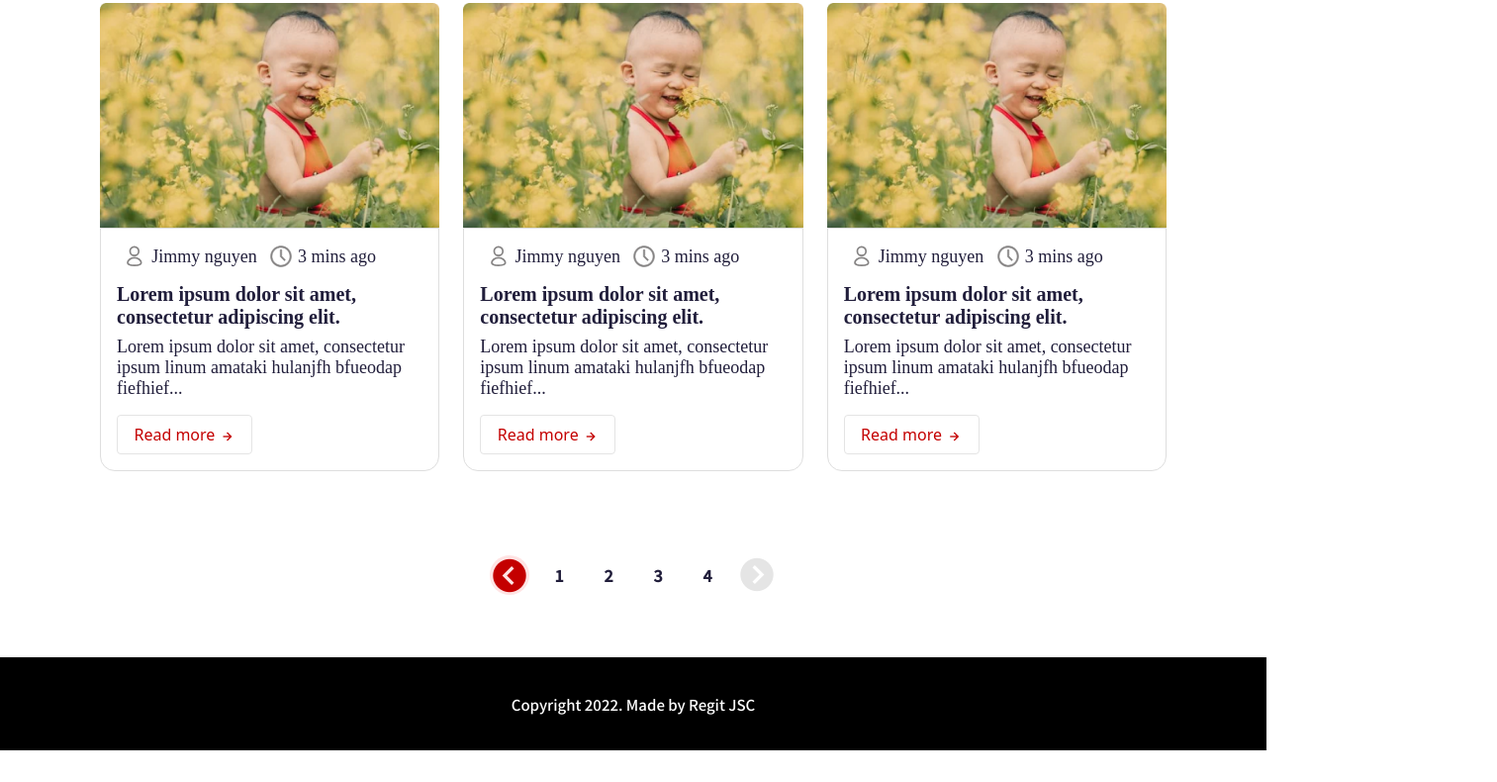
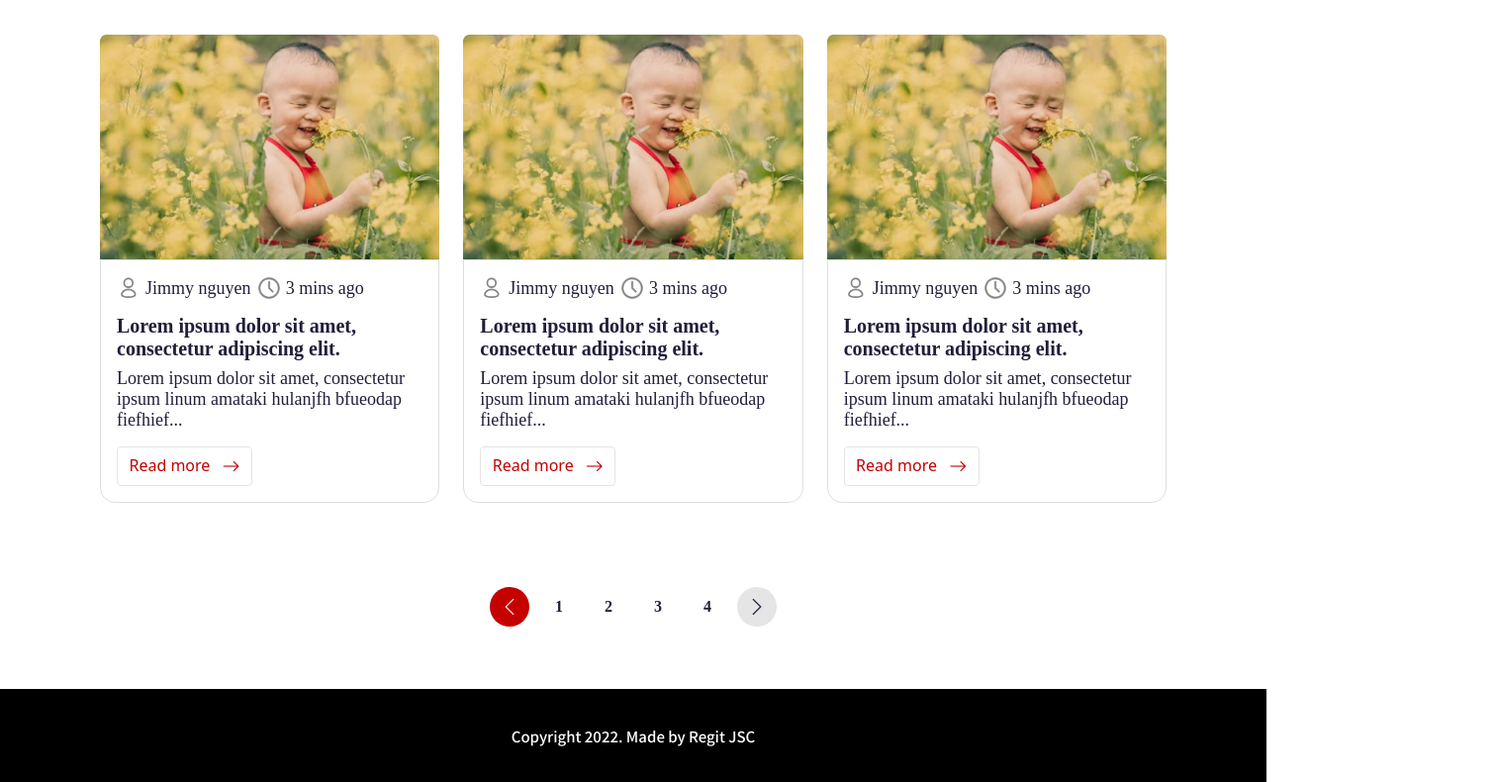
Before and after one commit to hoangnh-regit/html, a website: page index.html in a window 1280 px wide. Shown: the part 1752-2542 px from the top of the page at 99% size, 1513 px wide, since content can reach past the window. Before the commit the page ends 2510 px from the top, so only its background shows below. Drawn offline with nearby package versions, Linux system fonts and the light colour scheme; a web font is replaced by a local one.

Commit message:
fix size

```diff
--- a/index.html
+++ b/index.html
@@ -36,22 +36,22 @@
       <div class="img">
         <img src="./images/laptop-in-modern-office 1.png" alt="" />
       </div>
-      <div class="menu">
+      <div class="menu" id="navbar">
         <nav class="left nav-menu">
           <a href="" class="logo"
             ><img src="./images/Group 155 (1).png" alt=""
           /></a>
           <div class="form-search">
             <form class="box" action="">
-              <input class="search" type="search" placeholder="Search now" />
+              <input class="search" type="search" placeholder="Search blog" />
               <button><i class="bx bx-search"></i></button>
             </form>
           </div>
         </nav>
         <nav class="right nav-menu">
           <li><a class="first" href="#">Top</a></li>
-          <li><a class="second" href="#">Create block</a></li>
-          <li><a class="third">Your name</a></li>
+          <li><a class="second" href="#">Create blog</a></li>
+          <li><a class="third">myname</a></li>
           <li>
             <a href="#"><i class="fouth bx bx-user-circle"></i></a>
           </li>
@@ -65,7 +65,7 @@
           <a href="" class="logo"
             ><img src="./images/Group 155 (1).png" alt=""
           /></a>
-          <a href="">
+          <a href="" class="search-btn">
             <i class="bx bx-search"></i>
           </a>
         </div>
@@ -79,11 +79,11 @@
       </div>
     </header>
 
-    <section class="pt-5 pb-5">
+    <section class=" pb-5">
       <div class="list-title">
         <h1 class="">List Blog</h1>
         <div class="category">
-          <select name="" id="">
+          <select name="select" id="" class="select">
             <option selected value="">Category</option>
             <option value="">Category</option>
             <option value="">Category</option>
@@ -161,7 +161,7 @@
             </p>
             <div class="read-more">
               <a href="#" class=""
-                >Read more <i class="bx bx-right-arrow-alt"></i
+                >Read more <i class="bi bi-arrow-right"></i
               ></a>
             </div>
           </div>
@@ -236,7 +236,7 @@
             </p>
             <div class="read-more">
               <a href="#" class=""
-                >Read more <i class="bx bx-right-arrow-alt"></i
+                >Read more <i class="bi bi-arrow-right"></i
               ></a>
             </div>
           </div>
@@ -311,7 +311,7 @@
             </p>
             <div class="read-more">
               <a href="#" class=""
-                >Read more <i class="bx bx-right-arrow-alt"></i
+                >Read more <i class="bi bi-arrow-right"></i
               ></a>
             </div>
           </div>
@@ -386,7 +386,7 @@
             </p>
             <div class="read-more">
               <a href="#" class=""
-                >Read more <i class="bx bx-right-arrow-alt"></i
+                >Read more <i class="bi bi-arrow-right"></i
               ></a>
             </div>
           </div>
@@ -461,7 +461,7 @@
             </p>
             <div class="read-more">
               <a href="#" class=""
-                >Read more <i class="bx bx-right-arrow-alt"></i
+                >Read more <i class="bi bi-arrow-right"></i
               ></a>
             </div>
           </div>
@@ -536,7 +536,7 @@
             </p>
             <div class="read-more">
               <a href="#" class=""
-                >Read more <i class="bx bx-right-arrow-alt"></i
+                >Read more <i class="bi bi-arrow-right"></i
               ></a>
             </div>
           </div>
@@ -611,7 +611,7 @@
             </p>
             <div class="read-more">
               <a href="#" class=""
-                >Read more <i class="bx bx-right-arrow-alt"></i
+                >Read more <i class="bi bi-arrow-right"></i
               ></a>
             </div>
           </div>
@@ -686,7 +686,7 @@
             </p>
             <div class="read-more">
               <a href="#" class=""
-                >Read more <i class="bx bx-right-arrow-alt"></i
+                >Read more <i class="bi bi-arrow-right"></i
               ></a>
             </div>
           </div>
@@ -761,7 +761,7 @@
             </p>
             <div class="read-more">
               <a href="#" class=""
-                >Read more <i class="bx bx-right-arrow-alt"></i
+                >Read more <i class="bi bi-arrow-right"></i
               ></a>
             </div>
           </div>
@@ -770,16 +770,14 @@
 
       <ul class="pagination">
         <li>
-          <a href=""
-            ><i class="bx bxs-chevron-right-circle bx-rotate-180"></i
-          ></a>
+          <a href=""><i class="bi bi-chevron-left"></i></a>
         </li>
         <li><a class="active" href="#0">1</a></li>
         <li><a href="#0">2</a></li>
         <li><a href="#0">3</a></li>
         <li><a href="#0">4</a></li>
         <li>
-          <a href=""><i class="bx bxs-chevron-right-circle"></i></a>
+          <a href=""><i class="bi bi-chevron-right"></i></a>
         </li>
       </ul>
     </section>
--- a/js/index.js
+++ b/js/index.js
@@ -1,7 +1,18 @@
 const toggleBtns = document.getElementsByClassName('toggle-btn')[0];
 const navbarLinks = document.getElementsByClassName('navbar-links')[0];
+var prevScrollpos = window.pageYOffset;
 
 toggleBtns.addEventListener('click', (event) => {
   event.preventDefault(); // Ngăn chặn hành vi mặc định của sự kiện click
   navbarLinks.classList.toggle('active');
 });
+
+window.onscroll = function() {
+var currentScrollPos = window.pageYOffset;
+  if (prevScrollpos > currentScrollPos) {
+    document.getElementById("navbar").style.top = "0";
+  } else {
+    document.getElementById("navbar").style.top = "-130px";
+  }
+  prevScrollpos = currentScrollPos;
+}
--- a/scss/_content.scss
+++ b/scss/_content.scss
@@ -1,6 +1,6 @@
 section {
   @include mobile {
-    margin: 0 68px 0 64px;
+    margin: 69.5px 68px 0 64px;
     .list-title {
       @include flexSpace();
       padding: 72.58px 0 28px 0;
@@ -10,12 +10,17 @@ section {
       .category {
         width: 144px;
         height: 40px;
-        select {
+        .select {
           width: 100%;
           height: 100%;
+          padding-left: 20px;
           font-family: $font-noto-san-jp;
           border: 1px solid $color-5;
           border-radius: 4px;
+          appearance: none;
+          background-image: url(../images/ic_round-navigate-next.png);
+          background-repeat: no-repeat;
+          background-position: right 10px center;
         }
       }
     }
@@ -35,9 +40,14 @@ section {
         select {
           width: 100%;
           height: 100%;
+          padding-left: 20px;
           font-family: $font-noto-san-jp;
           border: 1px solid $color-5;
           border-radius: 4px;
+          appearance: none;
+          background-image: url(../images/ic_round-navigate-next.png);
+          background-repeat: no-repeat;
+          background-position: right 10px center;
         }
       }
     }
@@ -67,7 +77,7 @@ section {
       .author,
       .time {
         @include flexSpace();
-        padding: 0 2%;
+        padding: 0 2% 0 0;
         span {
           margin-left: 5px;
         }
@@ -101,6 +111,8 @@ section {
       text-decoration: none;
     }
     i {
+      padding-left: 8px;
+      font-size: 18px;
       vertical-align: middle;
     }
   }
@@ -113,21 +125,22 @@ section {
       display: inline-block;
       list-style: none;
       &:first-child {
-        font-size: 40px;
+        font-size: 20px;
         a {
-          color: $color-1;
-          background-color: $color-2;
+          color: $color-2;
+          background-color: $color-1;
           border-radius: 50%;
         }
       }
       &:last-child {
-        font-size: 40px;
+        font-size: 20px;
         a {
-          color: #e5e5e5;
+          background-color: #e5e5e5;
+          border-radius: 50%;
         }
       }
       a {
-        @include fontStyle($color-4, $font-noto-san-jp, none, 700);
+        @include fontStyle($color-4, $font-gyloy, none, 700);
         width: 40px;
         height: 40px;
         display: block;
--- a/scss/_header.scss
+++ b/scss/_header.scss
@@ -1,16 +1,17 @@
 header {
   height: auto;
-
   .img {
     @include mobile {
       top: 69px;
+      width: auto;
+      height: 454.493px;
+    }
+    @include desktop {
+      width: 100%;
     }
     width: 100%;
     height: auto;
     position: relative;
-    img {
-      width: 100%;
-    }
   }
 
   @include mobile {
@@ -26,6 +27,15 @@ header {
         top: 0;
         background-color: $color-3;
         padding: 4px 2%;
+        .search-btn {
+          i {
+            color: #a7a7a7;
+            font-size: 19px;
+          }
+        }
+        .toggle {
+          font-size: 35px;
+        }
         a {
           text-decoration: none;
           color: $color-6;
@@ -33,6 +43,7 @@ header {
         i {
           font-size: 35px;
           vertical-align: middle;
+          color: $color-7;
         }
       }
       .navbar-links {
@@ -74,21 +85,25 @@ header {
     .menu {
       @include flexSpace();
       display: flex-wrap;
-      position: absolute;
+      position: fixed;
       width: 100%;
       top: 0;
-      background-color: rgba(255, 255, 255, 0.25);
-      padding: 4px 4%;
+      transition: top 0.8s;
+      background-color: rgba(255, 255, 255, 0.65);
+      padding: 30px 102px;
+      height: 122px;
       i {
         vertical-align: middle;
         color: $color-6;
       }
       .nav-menu {
         @include flexSpace();
+        .logo {
+          padding-right: 33px;
+        }
         a {
           font-size: 16px;
           text-transform: capitalize;
-          padding: 10px 20px;
           font-weight: 400;
           transition: all 0.42s ease;
           text-decoration: none;
@@ -145,13 +160,17 @@ header {
             color: white;
             background-color: #770303;
             border-radius: 3px;
-            margin: 50px;
+            padding: 10px 20px;
+            margin: 27px;
           }
           .second {
-            padding: 0 140px 0 0;
+            padding: 0 106px 0 0;
           }
           .third {
-            padding-left: 20px;
+            padding: 0;
+          }
+          .fouth {
+            padding-left: 17px;
           }
         }
       }
--- a/scss/_variables.scss
+++ b/scss/_variables.scss
@@ -7,3 +7,4 @@ $color-3: #fff;
 $color-4: #211e3b;
 $color-5: #dedede;
 $color-6: black;
+$color-7: #292d32;
```
Also changed, not shown: css/index.css, images/Vector.svg (added), images/eva_arrow-ios-downward-fill.svg (added), images/ic_round-navigate-next.png (added), 1 other file.
